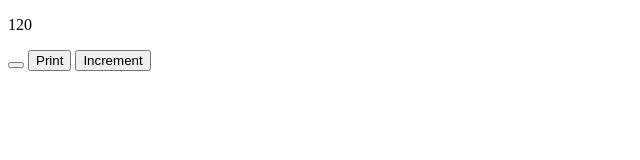
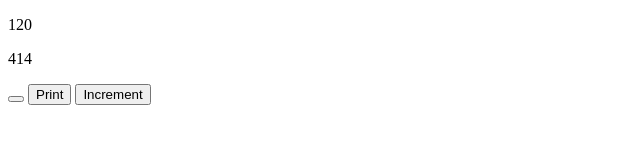
Before and after one commit to tluben/practicew3, a plain HTML site: page intro3.html in a window 1280 px wide. Shown: the whole page, without its empty margins (0-640 px from the left). Drawn offline with Linux system fonts and the light colour scheme.

Commit message:
using funtions to set variable values

```diff
--- a/intro3.html
+++ b/intro3.html
@@ -18,9 +18,11 @@
     <button type="button" onclick="increment()">Increment</button>
 
     <script>
+        var x = myFunction(23, 18)
         function myFunction(val1, val2) {
             return val2 * val1;
         };
+        document.getElementById("demo2").innerHTML = x
         document.getElementById("demo").innerHTML = myFunction(10, 12);
         // var person =
         //     firstName: "John",
```
